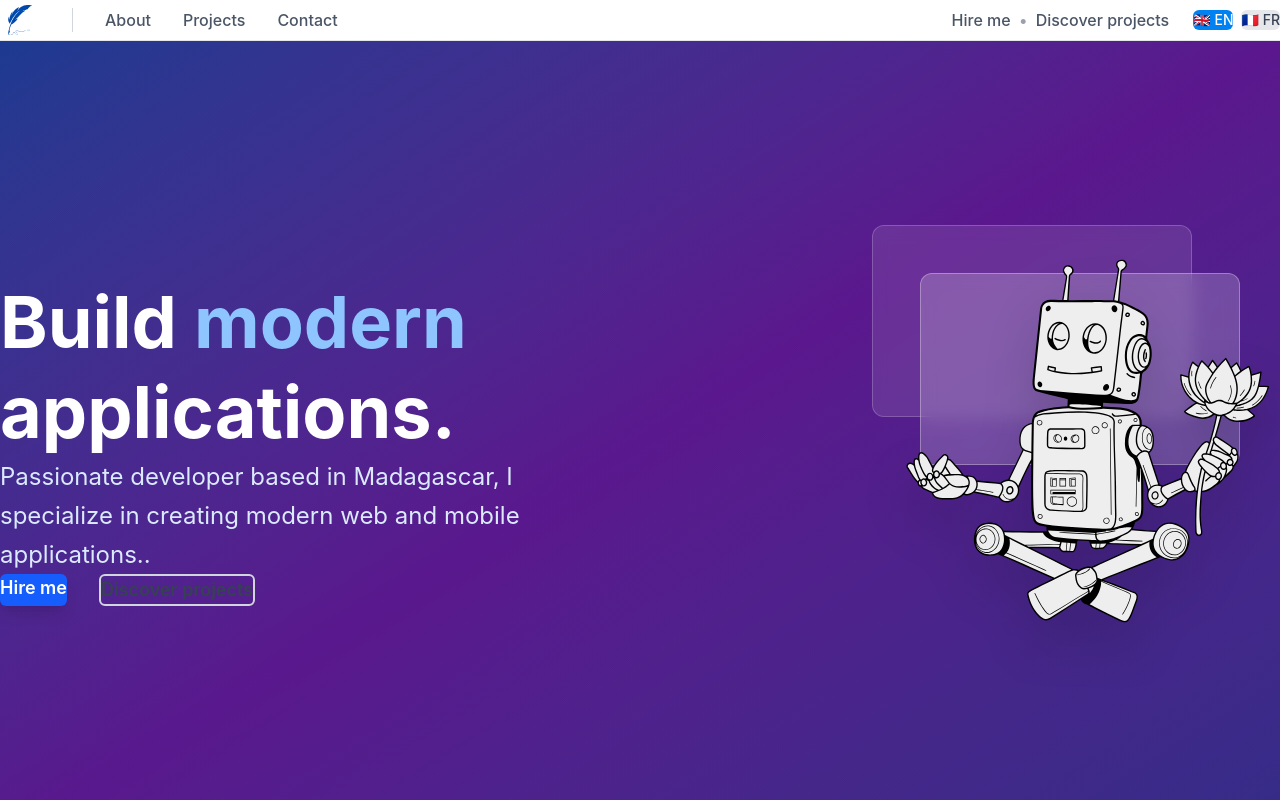
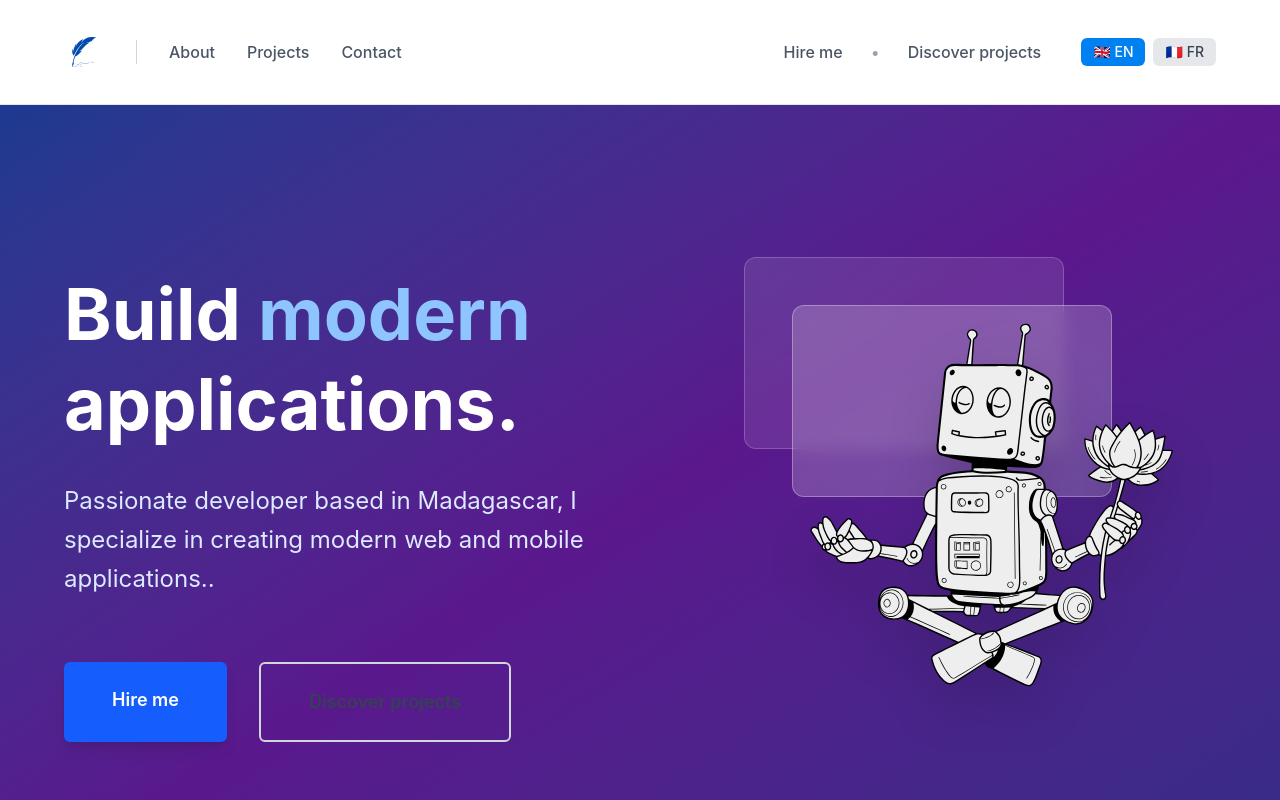
Before and after one commit to IhantsaFana/portfolio-ihantsa, a React (Vite) app: page /en in a window 1280 px wide. Shown: the top 800 px of the page. Built offline with nearby package versions, Linux system fonts and the light colour scheme.

Commit message:
fix: Correction des conflits de padding avec Tailwind CSS v4

```diff
--- a/src/index.css
+++ b/src/index.css
@@ -7,7 +7,7 @@
   --color-secondary: oklch(0.5 0.15 200);
   --color-accent: oklch(0.7 0.25 150);
 
-  /* Spacing */
+  /* Spacing - Utilise les valeurs par défaut de Tailwind */
   --spacing-xs: 0.5rem;
   --spacing-sm: 1rem;
   --spacing-md: 1.5rem;
@@ -22,17 +22,13 @@
 /* Dark mode variant */
 @custom-variant dark (&:where(.dark, .dark *));
 
-/* Base Styles */
-* {
-  margin: 0;
-  padding: 0;
-  box-sizing: border-box;
-}
-
+/* Styles personnalisés avec @layer pour éviter les conflits */
+@layer base {
   html {
     /* Éviter le flash de contenu non stylé */
     color-scheme: light dark; /* Support automatique du thème système */
     transition: background-color 0.3s ease, color 0.3s ease;
+    scroll-behavior: smooth;
   }
 
   body {
@@ -41,13 +37,10 @@ body {
     -moz-osx-font-smoothing: grayscale;
     transition: background-color 0.3s ease, color 0.3s ease;
   }
-
-/* Smooth scroll behavior */
-html {
-  scroll-behavior: smooth;
 }
 
-/* Custom scrollbar */
+/* Custom scrollbar avec @layer components */
+@layer components {
   ::-webkit-scrollbar {
     width: 7px;
   }
@@ -68,3 +61,4 @@ html {
   ::-webkit-scrollbar-thumb:hover {
     background: oklch(0.5 0.15 250);
   }
+}
```
Lines whose indentation alone changed are shown as unchanged.
